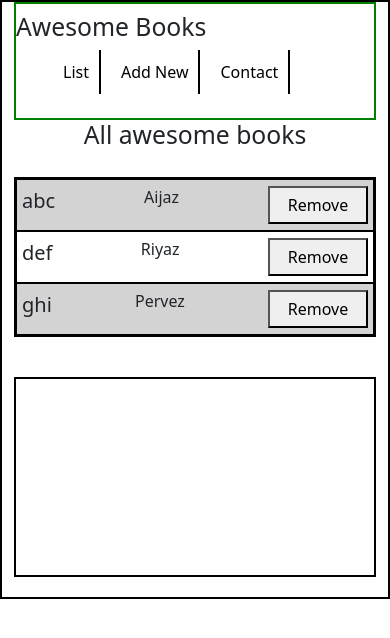
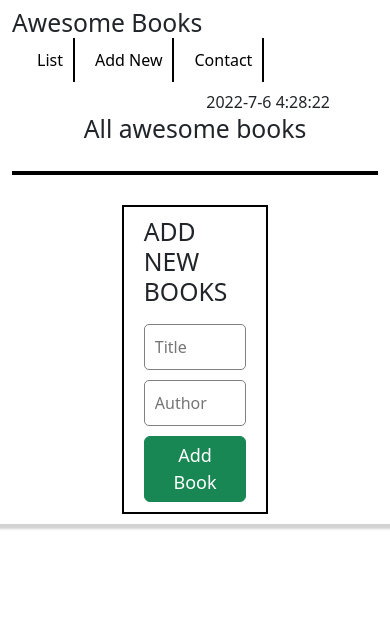
Before and after one commit to r-ahmed2022/Awesome-books, a plain HTML site: page index.html in a window 390 px wide. Drawn offline with nearby package versions, Linux system fonts and the light colour scheme.

Commit message:
updated index.js

```diff
--- a/css/style.css
+++ b/css/style.css
@@ -8,20 +8,27 @@
     width: 100%;
     height: auto;
     margin: 0 auto;
-    border: 2px solid #000;
+    box-shadow: 1px 1px 2px 4px lightgrey;
 }
 
 .navbar {
-    border: 2px solid green;
     display: flex;
     justify-content: baseline;
     align-items: center;
+    height: auto;
+}
+
+.navbar > * {
+    margin: 0;
+    padding: 0;
 }
 
 .navbar > ul {
     display: flex;
     list-style: none;
     color: #000;
+    margin: 0 10px;
+    padding: 0;
 }
 
 .navbar > ul > li {
@@ -75,3 +82,43 @@
   width: 100px;
   padding: 5px 15px;
 }
+
+.add-book {
+    width: 40%;
+    height: auto;
+    padding: 10px 20px;
+    border: 2px solid #000;
+    display: flex;
+    margin: 10px;
+    align-items: center;
+  }
+
+  .form {
+    display: flex;
+    flex-direction: column;
+    align-items: center;
+    justify-content: center;
+    margin: auto;
+    width: 100%;
+    gap: 10px;
+  }
+
+  .form input {
+    width: 100%;
+    padding: 10px;
+    border: 1px solid gray;
+    border-radius: 5px;
+  }
+
+  .form .btn {
+    align-self: flex-end;
+    font-size: 18px;
+    padding: 5px 10px;
+  }
+
+  @media (max-width: 768px) {
+    .form .btn {
+        align-self: center;
+    }
+
+  }
--- a/index.html
+++ b/index.html
@@ -28,13 +28,19 @@
 
                 </header>
                 <section class="list-section" id="list-section">
+                    <span class="date-text fw-light align-self-end me-5"></span>
                     <h2> All awesome books</h2>
                     <div class="list" id="list">
 
 
                     </div>
-                    <div class="add-book">
-
+                    <div class="add-book col-md-6 d-flex justify-content-center">
+                        <form action="" class="form" id="form1" method="post">
+                            <h2>ADD NEW BOOKS</h2>
+                            <input type="text" placeholder="Title" id="title" class="form-title">
+                            <input type="text" placeholder="Author" id="author" class="form-author">
+                            <button class="btn btn-success">Add Book</button>
+                        </form>
                     </div>
 
                 </section>
--- a/js/index.js
+++ b/js/index.js
@@ -1,19 +1,15 @@
-const books = [
-    {
-      title: 'abc',
-      author: 'Aijaz' ,
-    } ,
-    {
-        title: 'def' ,
-        author: 'Riyaz'
-    } ,
-    {
-        title: 'ghi' ,
-        author: 'Pervez'
+
+const books = [{}] ;
+
+class Books {
+
+    constructor(id, title, author) {
+     this.id = id;
+     this.title = title;
+     this.author = author;
     }
-]
 
-const showBookList = (book) => {
+    addBook(book) {
         const booksDiv = document.getElementById('list');
         const div = document.createElement('div');
         div.setAttribute('class', 'book-info');
@@ -31,11 +27,51 @@ const showBookList = (book) => {
         button.setAttribute('class', 'removebook');
         button.addEventListener('click', (e) =>
         {
-        const sectionName = document.getElementById('book-info');
-        sectionName.remove();
+            e.stopPropagation();
+           const element =document.getElementById('book-info');
+           element.remove();
         });
         button.innerHTML = 'Remove';
         div.append(button);
     }
+}
 
+const showBookList = (book) => {
+
+}
+
+const title = document.getElementById('title');
+const author = document.getElementById('author');
+let id = 1 , bookname='', authorname='';
+function validateFields() {
+  bookname = title.value;
+  authorname = author.value;
+  if(bookname === '' || authorname === '')
+  return false;
+  else
+  return true;
+}
+
+form1.addEventListener('submit', (e) => {
+    e.preventDefault();
+     if(validateFields())
+    {
+       let book = new Books(id ,bookname , authorname);
+       books.push(book);
+       book.addBook(book);
+       console.log(books);
+       id = id + 1;
+    }
     books.forEach((book)=>showBookList(book));
+})
+
+
+var today = new Date();
+
+var date = today.getFullYear()+'-'+(today.getMonth()+1)+'-'+today.getDate();
+
+var time = today.getHours() + ":" + today.getMinutes() + ":" + today.getSeconds();
+
+var dateTime = date+' '+time;
+
+document.querySelector('.date-text').innerHTML = dateTime;
```
Also changed, not shown: .github/workflows/linters.yml (added). Lines whose indentation alone changed are shown as unchanged.
